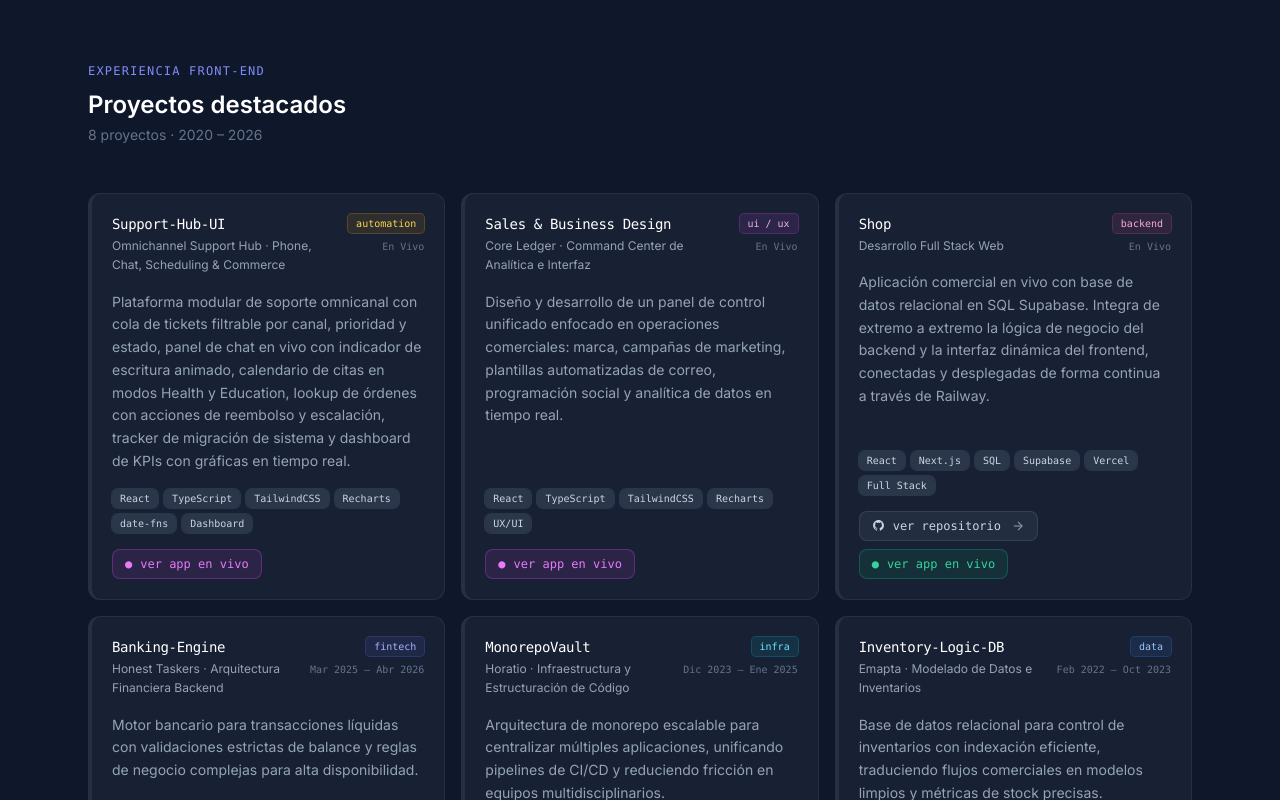
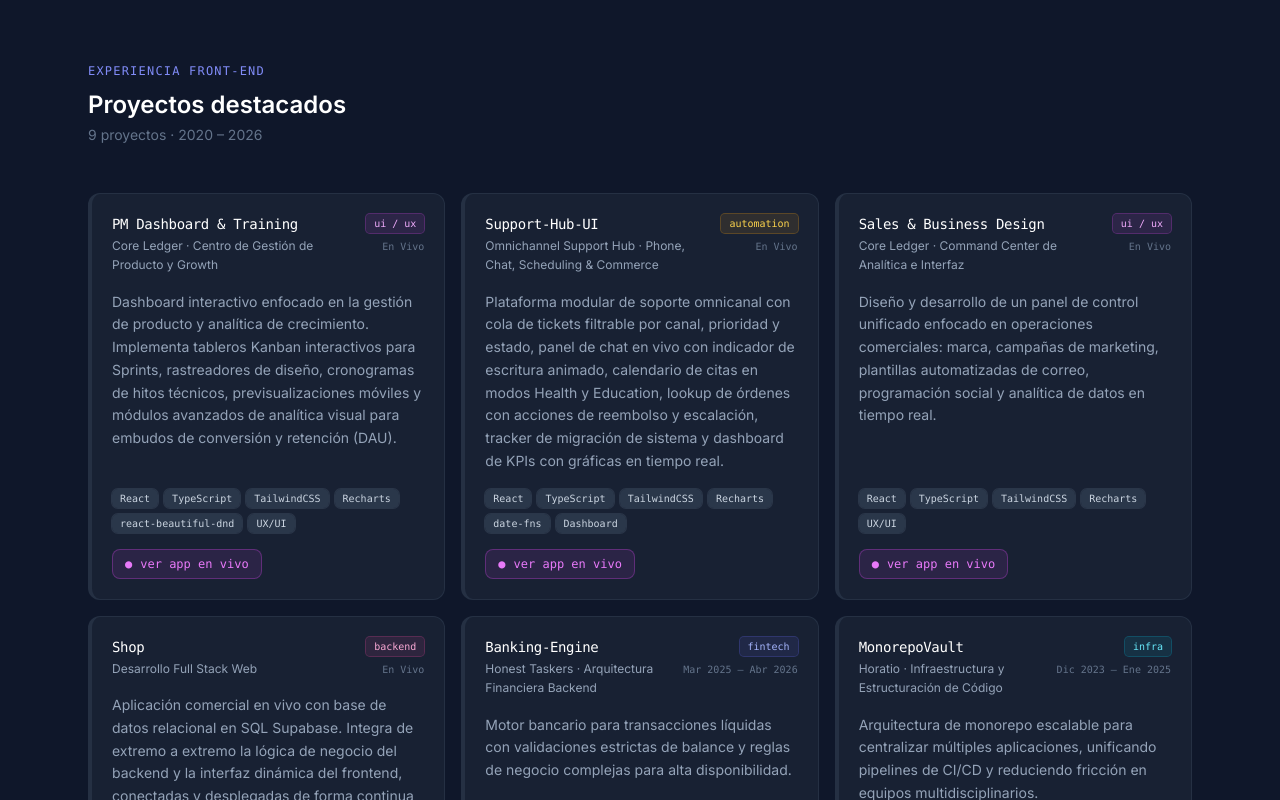
Before and after one commit to saorionline/stackblitz-starters-gyqnnrkp, a Next.js app: page / in a window 1280 px wide. Shown: the part 512-1312 px from the top of the page. Built offline with nearby package versions, Linux system fonts and the light colour scheme.

Commit message:
Add 'PM Dashboard & Training' project details
Added a new project entry for 'PM Dashboard & Training' with details and a live URL.

```diff
--- a/app/page.tsx
+++ b/app/page.tsx
@@ -29,6 +29,17 @@ interface GrupoHabilidades {
 // ─── Data ────────────────────────────────────────────────────────────────────
 
 const proyectos: Proyecto[] = [
+  {
+    titulo: 'PM Dashboard & Training',
+    subtitulo: 'Core Ledger · Centro de Gestión de Producto y Growth',
+    descripcion:
+      'Dashboard interactivo enfocado en la gestión de producto y analítica de crecimiento. Implementa tableros Kanban interactivos para Sprints, rastreadores de diseño, cronogramas de hitos técnicos, previsualizaciones móviles y módulos avanzados de analítica visual para embudos de conversión y retención (DAU).',
+    periodo: 'En Vivo',
+    tags: ['React', 'TypeScript', 'TailwindCSS', 'Recharts', 'react-beautiful-dnd', 'UX/UI'],
+    githubUrl: '', // Al dejarlo vacío, no se mostrará el botón de GitHub
+    liveUrl: 'https://product-ux-gules.vercel.app/', // Modifica esta URL si usas un subdominio distinto en Vercel
+    categoria: 'ui-ux', // Le dará el elegante color fucsia de diseño de interfaz / experiencia
+  },
   {
   titulo: 'Support-Hub-UI',
   subtitulo: 'Omnichannel Support Hub · Phone, Chat, Scheduling & Commerce',
```
